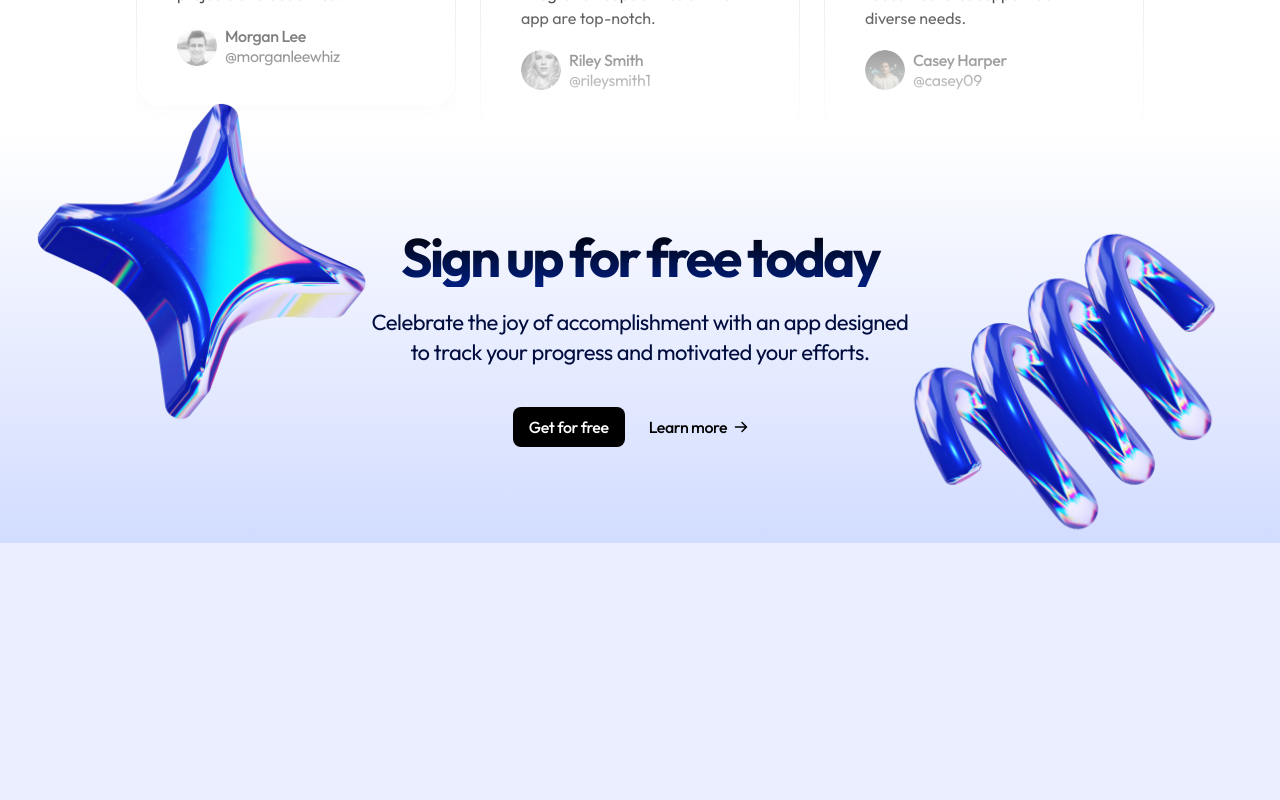
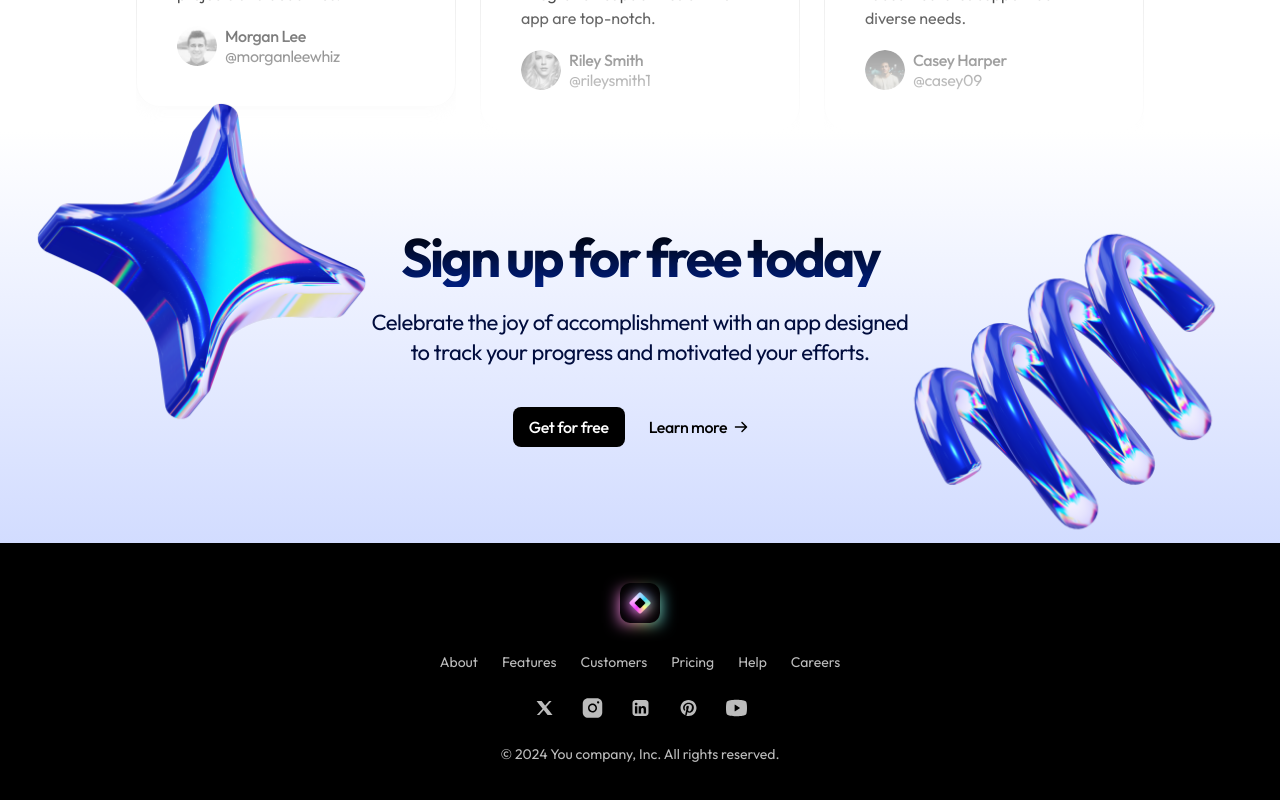
Before and after one commit to mdshafiqcs/light-saas-landing-page-nextjs, a Next.js app: page / in a window 1280 px wide. Shown: the part 4016-4816 px from the top of the page. Before the commit the page ends 4584 px from the top, so only its background shows below. Built offline with nearby package versions, Linux system fonts and the light colour scheme.

Commit message:
footer done

```diff
--- a/src/app/page.tsx
+++ b/src/app/page.tsx
@@ -1,4 +1,4 @@
-import { CallToAction, Header, Hero, LogoTicker, Pricing, ProductShowcase, Testimonials } from "@/sections";
+import { CallToAction, Footer, Header, Hero, LogoTicker, Pricing, ProductShowcase, Testimonials } from "@/sections";
 
 export default function Home() {
   return (
@@ -10,6 +10,7 @@
       <Pricing />
       <Testimonials />
       <CallToAction />
+      <Footer />
     </>
   );
 }
--- a/src/sections/Footer.tsx
+++ b/src/sections/Footer.tsx
@@ -1,3 +1,29 @@
+import { Logo, SocialX, SocialInsta, SocialLinkedIn, SocialPin, SocialYoutube } from "@/assets";
+import Image from "next/image";
+
+
 export const Footer = () => {
-  return null;
+  return <footer className='py-10 bg-black text-[#BCBCBC] text-center text-sm'>
+    <div className='container'>
+      <div className="inline-flex relative before:content-[''] before:top-2 before:bottom-0 before:w-full before:absolute before:blur before:bg-[linear-gradient(to_right,#F87BFF,#FB92CF,#FFDD9B,#C2F0B1,#2FD8FE)] ">
+        <Image src={Logo} height={40} alt="SaaS Logo" className='relative' />
+      </div>
+      <nav className='mt-6 flex flex-col gap-6 md:flex-row md:justify-center'>
+        <a href="">About</a>
+        <a href="">Features</a>
+        <a href="">Customers</a>
+        <a href="">Pricing</a>
+        <a href="">Help</a>
+        <a href="">Careers</a>
+      </nav>
+      <div className="flex justify-center gap-6 mt-6">
+        <SocialX />
+        <SocialInsta />
+        <SocialLinkedIn />
+        <SocialPin />
+        <SocialYoutube />
+      </div>
+      <p className='mt-6'>&copy; {new Date().getFullYear()} You company, Inc. All rights reserved.</p>
+    </div>
+  </footer>
 };
--- a/src/sections/index.ts
+++ b/src/sections/index.ts
@@ -5,6 +5,7 @@
 import { Pricing } from "./Pricing";
 import { Testimonials } from "./Testimonials";
 import { CallToAction } from "./CallToAction";
+import { Footer } from "./Footer";
 
 
 export {
@@ -15,4 +16,5 @@
   Pricing,
   Testimonials,
   CallToAction,
+  Footer,
 }
```
